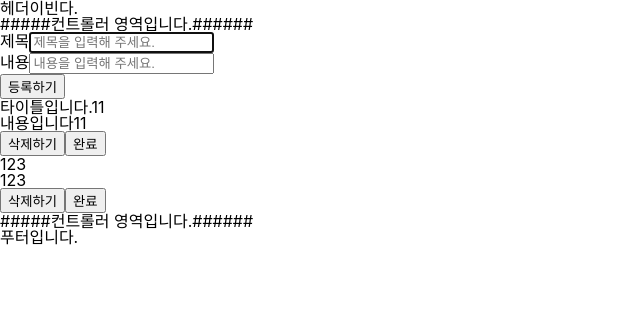
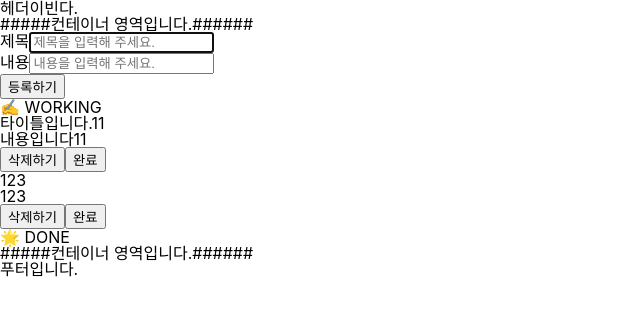
Before and after one commit to seokachu/TodoList-TS-Ver, a React (Vite) app: page / in a window 1280 px wide. Shown: the top 316 px of the page, without its empty margins (0-640 px from the left). Built offline with nearby package versions, Linux system fonts and the light colour scheme; data requests are answered from the project's data file.

Commit message:
Feat: working,done 분리

```diff
--- a/db.json
+++ b/db.json
@@ -7,11 +7,11 @@
       "done": false
     },
     {
-      "id": "08332d95-4936-45d6-bb41-7ea112578500",
+      "id": "3642f13c-f1a5-4af0-bd27-cf8eae1252ee",
       "title": "123",
       "content": "123",
-      "createAt": "2024년 3월 6일 오전 4:17",
-      "done": false
+      "createAt": "2024년 3월 6일 오전 5:19",
+      "isdone": false
     }
   ]
 }
--- a/src/components/todos/TodoContainer.tsx
+++ b/src/components/todos/TodoContainer.tsx
@@ -4,10 +4,10 @@ import TodoList from './TodoList';
 const TodoContainer = () => {
   return (
     <div>
-      <p>#####컨트롤러 영역입니다.######</p>
+      <p>#####컨테이너 영역입니다.######</p>
       <TodoForm />
       <TodoList />
-      <p>#####컨트롤러 영역입니다.######</p>
+      <p>#####컨테이너 영역입니다.######</p>
     </div>
   );
 };
--- a/src/components/todos/TodoList.tsx
+++ b/src/components/todos/TodoList.tsx
@@ -4,7 +4,7 @@ import TodoItems from './TodoItems';
 import { IInputForm } from '../../hooks/interface';
 
 const TodoList = () => {
-  const query = useQuery({
+  const query = useQuery<IInputForm[]>({
     queryKey: ['todos'],
     queryFn: getTodos,
   });
@@ -18,12 +18,27 @@ const TodoList = () => {
     console.log('Error:', query.isError);
   }
 
+  const workingTodos = query.data
+    ? query.data.filter((todo) => !todo.isdone)
+    : [];
+  const doneTodos = query.data ? query.data.filter((todo) => todo.isdone) : [];
+
+  const renderTodoItems = (queryData: IInputForm[], title: string) => (
+    <section>
+      <h2>{title}</h2>
+      <ul>
+        {queryData.map((item: IInputForm) => (
+          <TodoItems key={item.id} item={item} />
+        ))}
+      </ul>
+    </section>
+  );
+
   return (
-    <ul>
-      {query.data.map((item: IInputForm) => (
-        <TodoItems key={item.id} item={item} />
-      ))}
-    </ul>
+    <>
+      {renderTodoItems(workingTodos, '✍️ WORKING')}
+      {renderTodoItems(doneTodos, '🌟 DONE')}
+    </>
   );
 };
 
```
